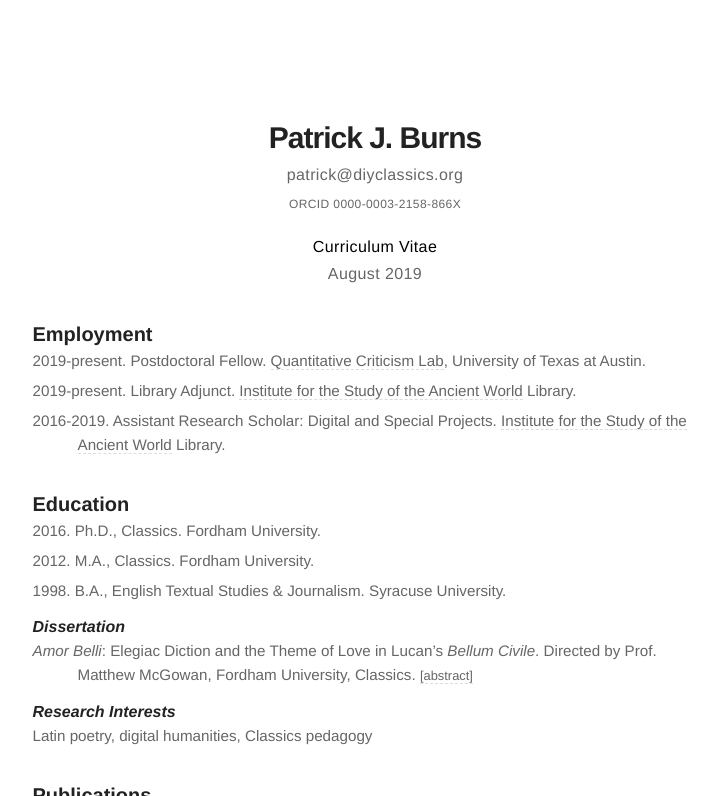
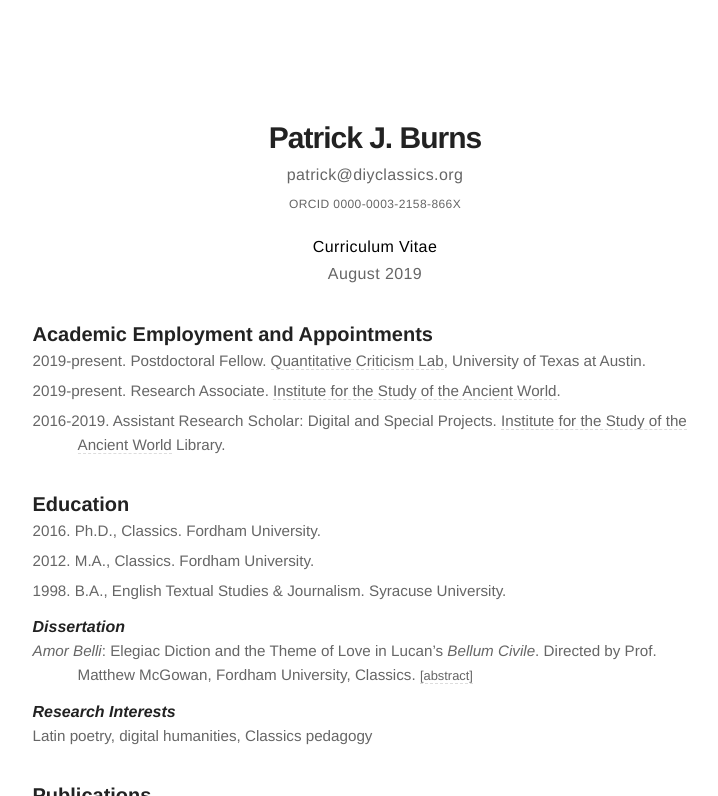
Before and after one commit to diyclassics/diyclassics.github.io, a Jekyll site: the page built from cv.md, in a window 1280 px wide and 900 px high, cut to the strip 104-900 px from the top of the window. Shown: the whole strip, without its empty margins (265-983 px from the left). Built offline with Jekyll 4.4.1, drawn with Linux system fonts in a browser that asks for light colours.

Commit message:
Update CV

```diff
--- a/cv.md
+++ b/cv.md
@@ -16,10 +16,10 @@
 **Curriculum Vitae**
 August 2019
 
-### Employment
+### Academic Employment and Appointments
 
 - 2019-present. Postdoctoral Fellow. [Quantitative Criticism Lab](https://www.qcrit.org/), University of Texas at Austin.
-- 2019-present. Library Adjunct. [Institute for the Study of the Ancient World](http://isaw.nyu.edu) Library.
+- 2019-present. Research Associate. [Institute for the Study of the Ancient World](http://isaw.nyu.edu).
 - 2016-2019. Assistant Research Scholar: Digital and Special Projects. [Institute for the Study of the Ancient World](http://isaw.nyu.edu) Library.
 
 ### Education
```
Also changed, not shown: Gemfile.lock.
